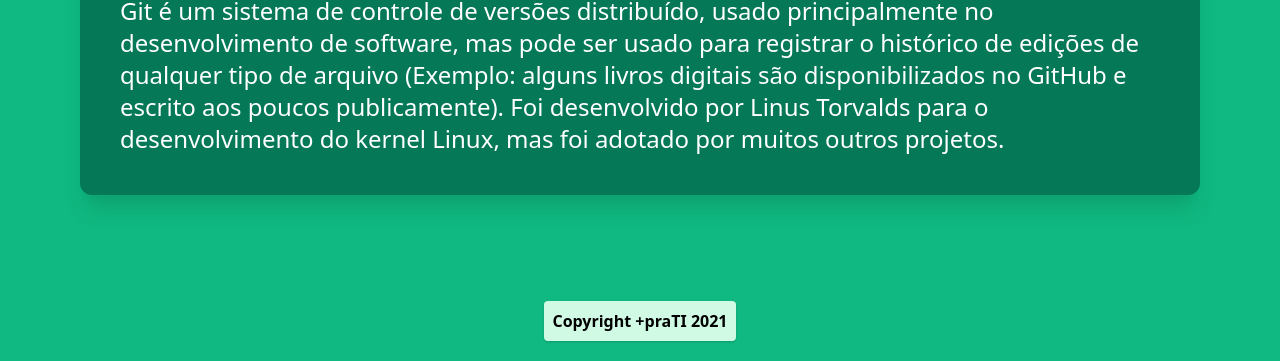
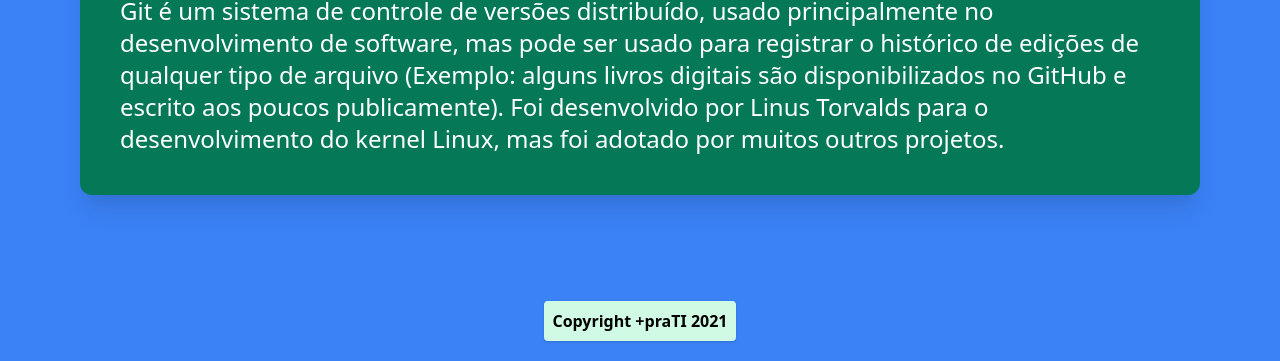
Before and after one commit to matheusmichels/landing-page-prati, a plain HTML site: page index.html in a window 1280 px wide. Shown: the part 439-800 px from the top of the page. Drawn offline with nearby package versions, Linux system fonts and the light colour scheme.

```diff
--- a/index.html
+++ b/index.html
@@ -9,7 +9,7 @@
       rel="stylesheet"
     />
   </head>
-  <body class="bg-green-500 text-white">
+  <body class="bg-blue-500 text-white">
     <div
       class="h-screen flex flex-col justify-between items-center py-5 px-20 font-sans space"
     >
```
